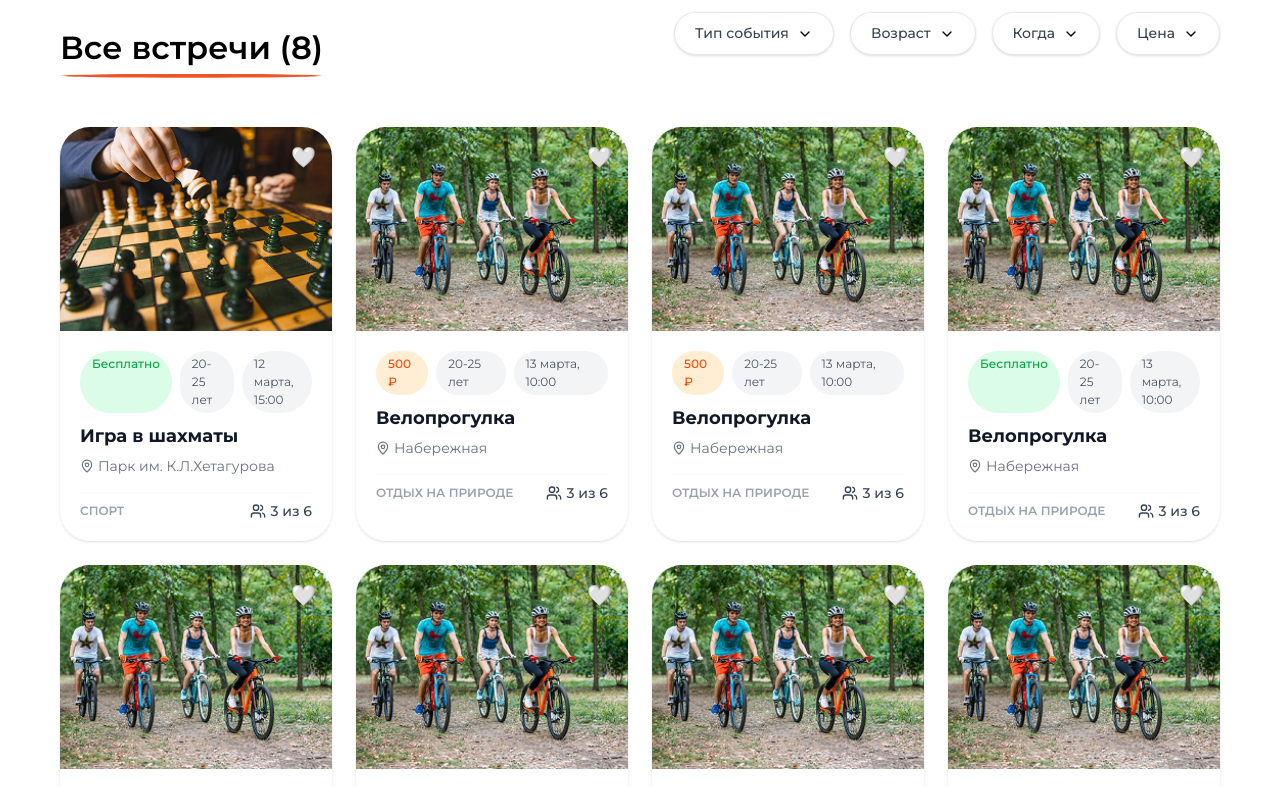
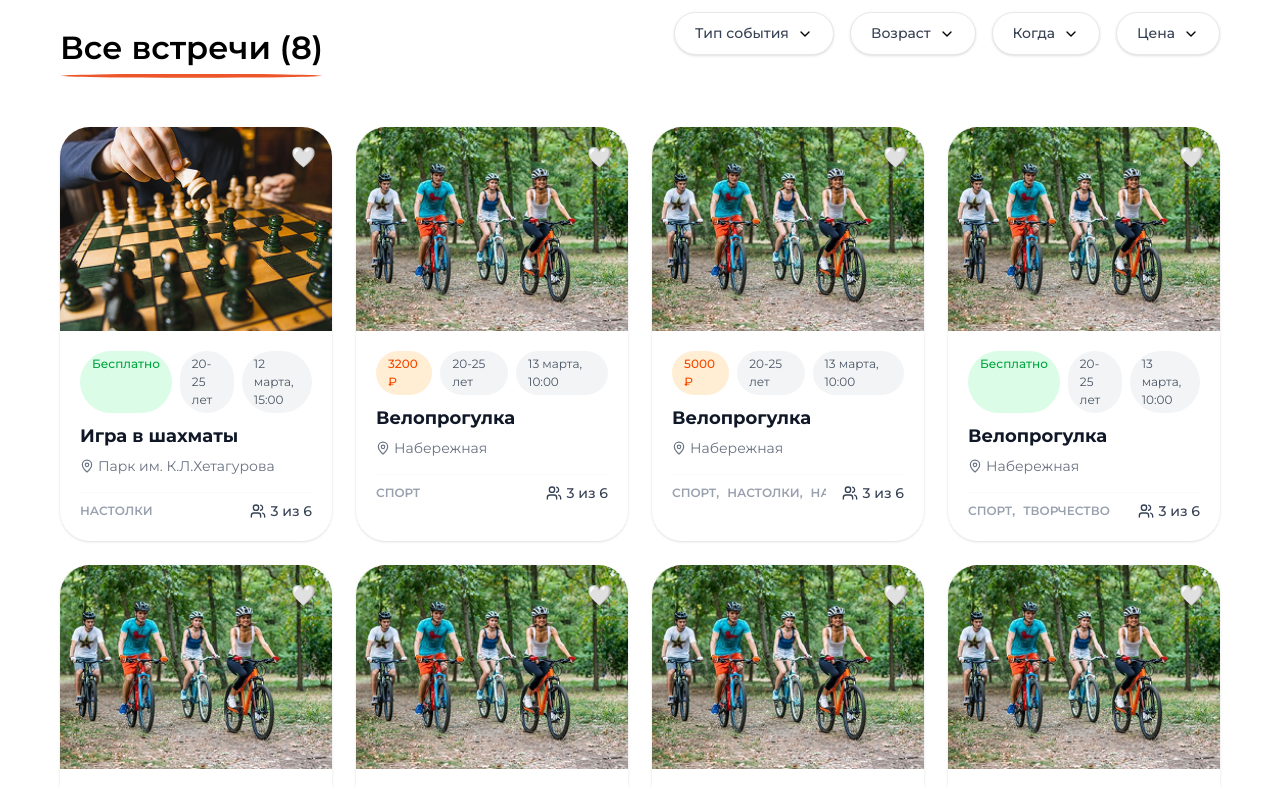
Before and after one commit to ISHADYI/go-osetia, a React (Vite) app: page / in a window 1280 px wide. Shown: the part 1300-2087 px from the top of the page. Built offline with nearby package versions, Linux system fonts and the light colour scheme.

Commit message:
Доработала "Тип события"

```diff
--- a/src/components/AllMeetings.jsx
+++ b/src/components/AllMeetings.jsx
@@ -7,7 +7,7 @@ const MEETINGS_DATA = [
   {
     id: 1,
     title: "Игра в шахматы",
-    type: "Спорт",
+    types: ["Настолки"],
     price: 0,
     minAge: 18,
     maxAge: 30,
@@ -18,8 +18,8 @@ const MEETINGS_DATA = [
   {
     id: 2,
     title: "Велопрогулка",
-    type: "Отдых на природе",
-    price: 500,
+    types: ["Спорт"],
+    price: 3200,
     minAge: 18,
     maxAge: 30,
     location: "Набережная",
@@ -29,8 +29,8 @@ const MEETINGS_DATA = [
   {
     id: 3,
     title: "Велопрогулка",
-    type: "Отдых на природе",
-    price: 500,
+    types: ["Спорт", "Настолки", "Настолки", "Настолки", "Настолки"],
+    price: 5000,
     minAge: 18,
     maxAge: 30,
     location: "Набережная",
@@ -40,7 +40,7 @@ const MEETINGS_DATA = [
   {
     id: 4,
     title: "Велопрогулка",
-    type: "Отдых на природе",
+    types: ["Спорт", "Творчество"],
     price: 0,
     minAge: 18,
     maxAge: 30,
@@ -51,8 +51,8 @@ const MEETINGS_DATA = [
   {
     id: 5,
     title: "Велопрогулка",
-    type: "Отдых на природе",
-    price: 500,
+    types: ["Творчество"],
+    price: 800,
     minAge: 18,
     maxAge: 30,
     location: "Набережная",
@@ -62,7 +62,7 @@ const MEETINGS_DATA = [
   {
     id: 6,
     title: "Велопрогулка",
-    type: "Отдых на природе",
+    types: ["Спорт"],
     price: 500,
     minAge: 18,
     maxAge: 30,
@@ -73,8 +73,8 @@ const MEETINGS_DATA = [
   {
     id: 7,
     title: "Велопрогулка",
-    type: "Отдых на природе",
-    price: 500,
+    types: ["Спорт"],
+    price: 100,
     minAge: 18,
     maxAge: 30,
     location: "Набережная",
@@ -84,7 +84,7 @@ const MEETINGS_DATA = [
   {
     id: 8,
     title: "Велопрогулка",
-    type: "Отдых на природе",
+    types: ["Спорт"],
     price: 500,
     minAge: 18,
     maxAge: 30,
@@ -102,14 +102,23 @@ export function AllMeetings() {
 
   const filteredMeetings = MEETINGS_DATA.filter((meeting) => {
     const typeMatch =
-      selectedTypes.length === 0 || selectedTypes.includes(meeting.type);
+      selectedTypes.length === 0 ||
+      meeting.types.some((t) => selectedTypes.includes(t));
+
+    let priceMatch = true;
+    if (sortOrder === "free") {
+      priceMatch = meeting.price === 0;
+    } else if (sortOrder === "asc" || sortOrder === "desc") {
+      // Если выбрана сортировка по цене, показываем только платные (> 0)
+      priceMatch = meeting.price > 0;
+    }
 
     const ageMatch =
       meeting.minAge >= ageRange.min && meeting.maxAge <= ageRange.max;
 
-    const freeMatch = sortOrder === "free" ? meeting.price === 0 : true;
+    // const freeMatch = sortOrder === "free" ? meeting.price === 0 : true;
 
-    return typeMatch && ageMatch && freeMatch;
+    return typeMatch && ageMatch && priceMatch;
   });
 
   const sortedMeetings = [...filteredMeetings].sort((a, b) => {
@@ -142,11 +151,13 @@ export function AllMeetings() {
               label="Цена"
               align="right"
               options={[
+                "Все",
                 "Бесплатно",
                 "По увеличению цены",
                 "По уменьшению цены",
               ]}
               onSelect={(val) => {
+                if (val === "Все") setSortOrder("default");
                 if (val === "Бесплатно") setSortOrder("free");
                 if (val === "По увеличению цены") setSortOrder("asc");
                 if (val === "По уменьшению цены") setSortOrder("desc");
--- a/src/components/MeetingCard.jsx
+++ b/src/components/MeetingCard.jsx
@@ -6,7 +6,7 @@ export default function MeetingCard({
   date,
   price,
   image,
-  type,
+  types,
 }) {
   return (
     <div className="bg-white rounded-[30px] overflow-hidden shadow-sm hover:shadow-md transition-shadow group cursor-pointer">
@@ -45,15 +45,36 @@ export default function MeetingCard({
           <span className="truncate">{location}</span>
         </div>
 
-        <div className="flex justify-between items-center pt-2 border-t border-gray-50">
+        {/* <div className="flex justify-between items-center pt-2 border-t border-gray-50">
           <span className="text-xs text-gray-400 uppercase font-semibold">
-            {type}
+            {types && types.length > 0 ? types[0] : "Встреча"}
           </span>
           <div className="flex items-center gap-1 text-gray-700 font-medium">
             <Users size={16} />
             <span className="text-sm">3 из 6</span>
           </div>
+        </div> */}
+
+        <div className="flex justify-between items-center pt-2 border-t border-gray-50 gap-4">
+          <div className="flex gap-2 overflow-hidden items-center">
+            {types &&
+              types.map((t, index) => (
+                <span
+                  key={index}
+                  className="text-xs text-gray-400 uppercase font-semibold whitespace-nowrap"
+                >
+                  {t}
+                  {index !== types.length - 1 && ","}
+                </span>
+              ))}
+          </div>
+
+          <div className="flex items-center gap-1 text-gray-700 font-medium shrink-0">
+            <Users size={16} />
+            <span className="text-sm">3 из 6</span>
+          </div>
         </div>
+
       </div>
     </div>
   );
```
